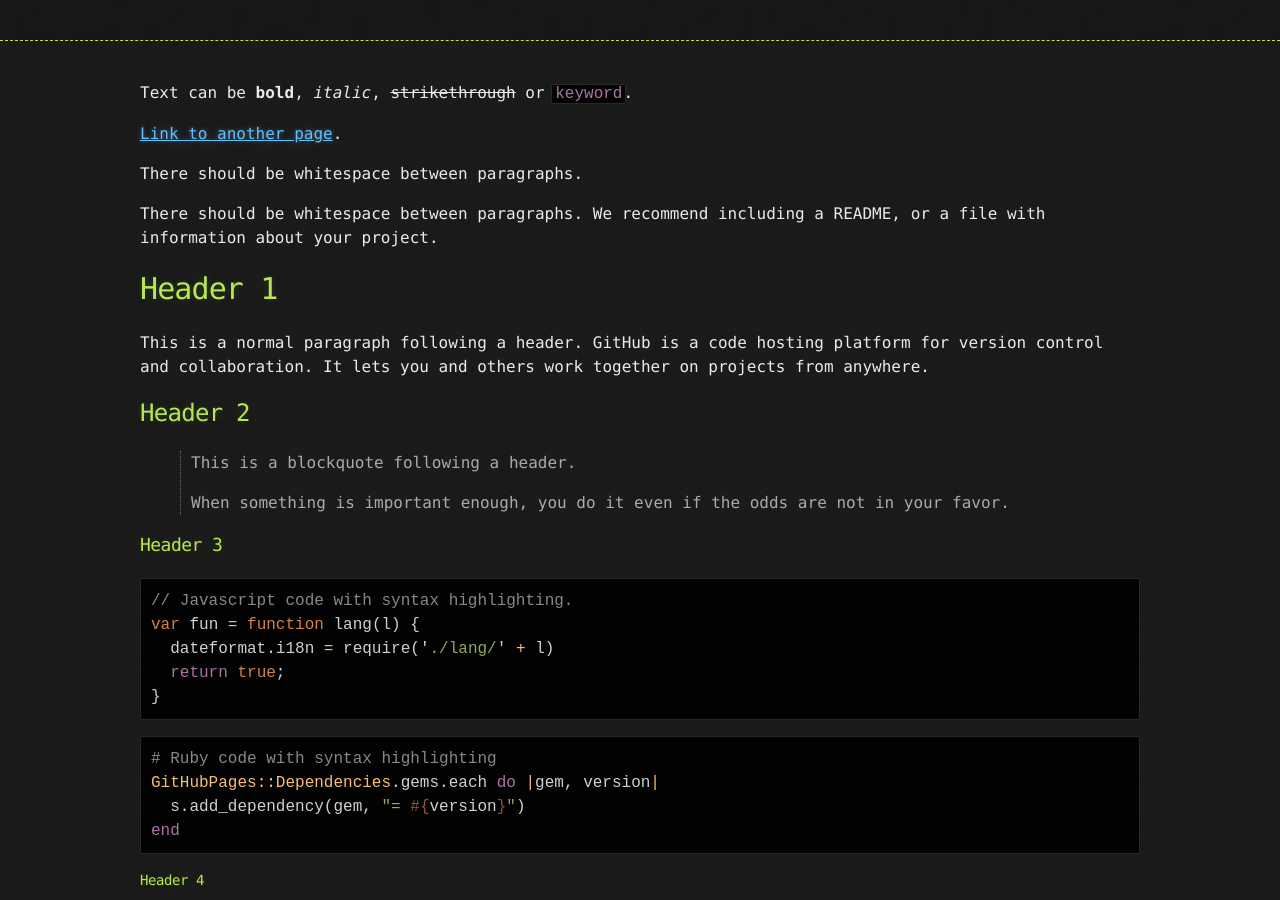
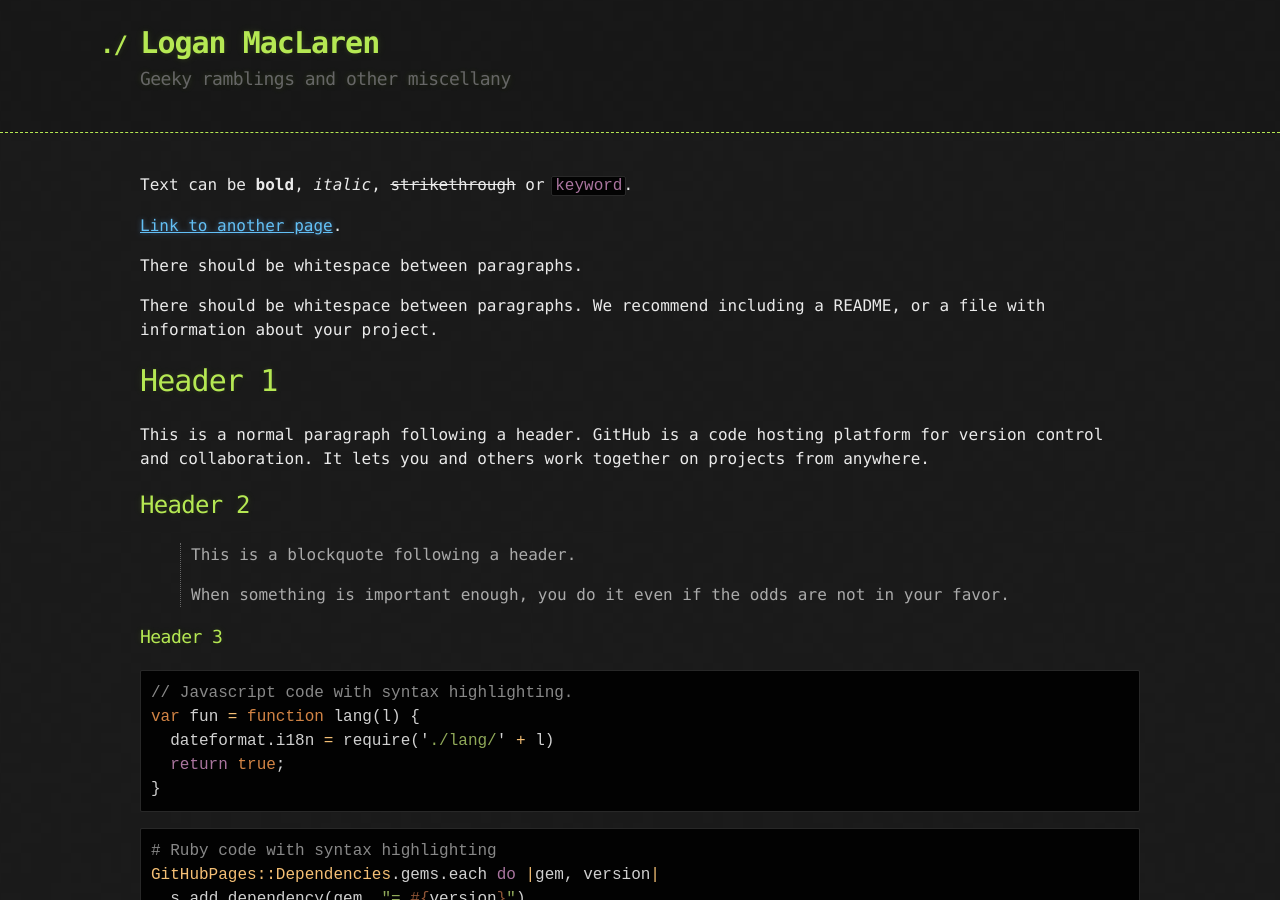
Before and after one commit to maclarel/maclarel.github.io, a Jekyll site: the page built from docs/index.md, in a window 1280 px wide and 900 px high. Built offline with Jekyll 4.4.1, drawn with Linux system fonts in a browser that asks for light colours; the repository's description, which GitHub fills in, is left out.

Commit message:
more playing

```diff
--- a/docs/_config.yml
+++ b/docs/_config.yml
@@ -1,5 +1,5 @@
-#title: Hacker theme
-#description: Hacker is a theme for GitHub Pages.
+title: Logan MacLaren
+description: Geeky ramblings and other miscellany
 #show_downloads: true
-#google_analytics:
+google_analytics:
 theme: jekyll-theme-hacker
--- a/docs/_layouts/default.html
+++ b/docs/_layouts/default.html
@@ -12,20 +12,12 @@
   <body>
 
     <header>
-<!--      <div class="container">
+      <div class="container">
         <a id="a-title" href="{{ '/' | relative_url }}">
           <h1>{{ site.title | default: site.github.repository_name }}</h1>
         </a>
         <h2>{{ site.description | default: site.github.project_tagline }}</h2>
-
-        <section id="downloads">
-          {% if site.show_downloads %}
-            <a href="{{ site.github.zip_url }}" class="btn">Download as .zip</a>
-            <a href="{{ site.github.tar_url }}" class="btn">Download as .tar.gz</a>
-          {% endif %}
-          <a href="{{ site.github.repository_url }}" class="btn btn-github"><span class="icon"></span>View on GitHub</a>
-        </section>
-      </div> -->
+      </div>
     </header>
 
     <div class="container">
```
